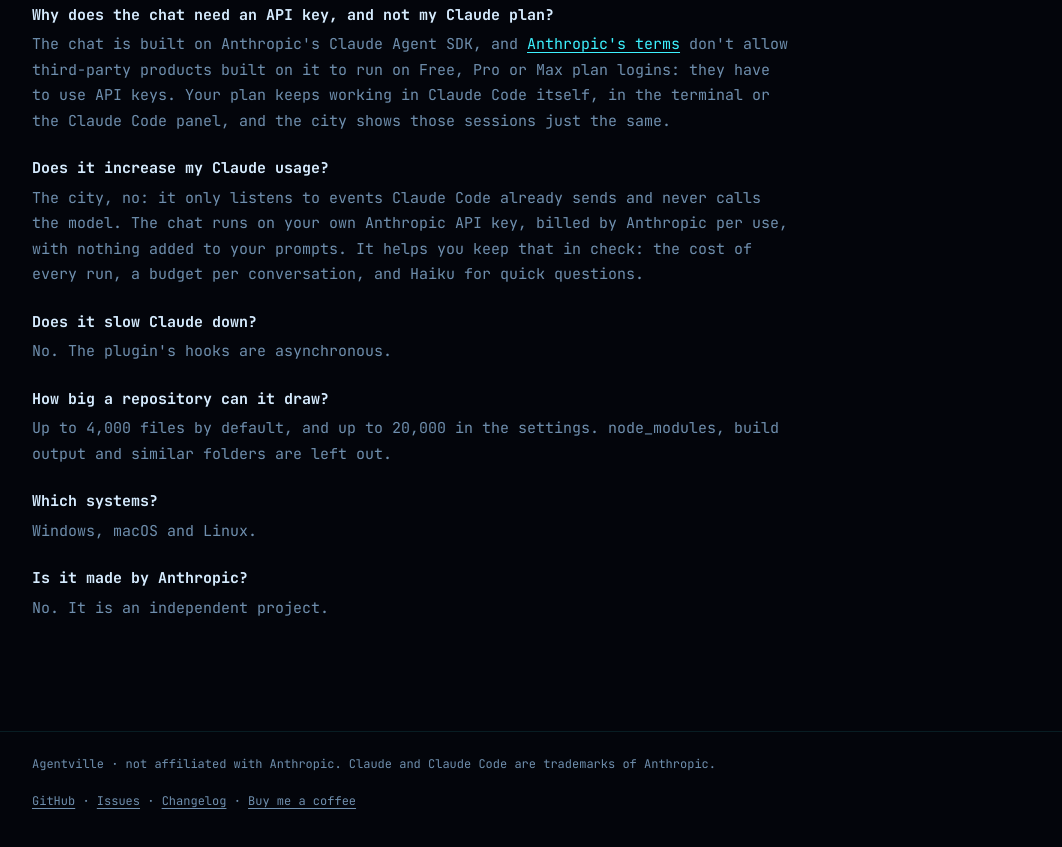
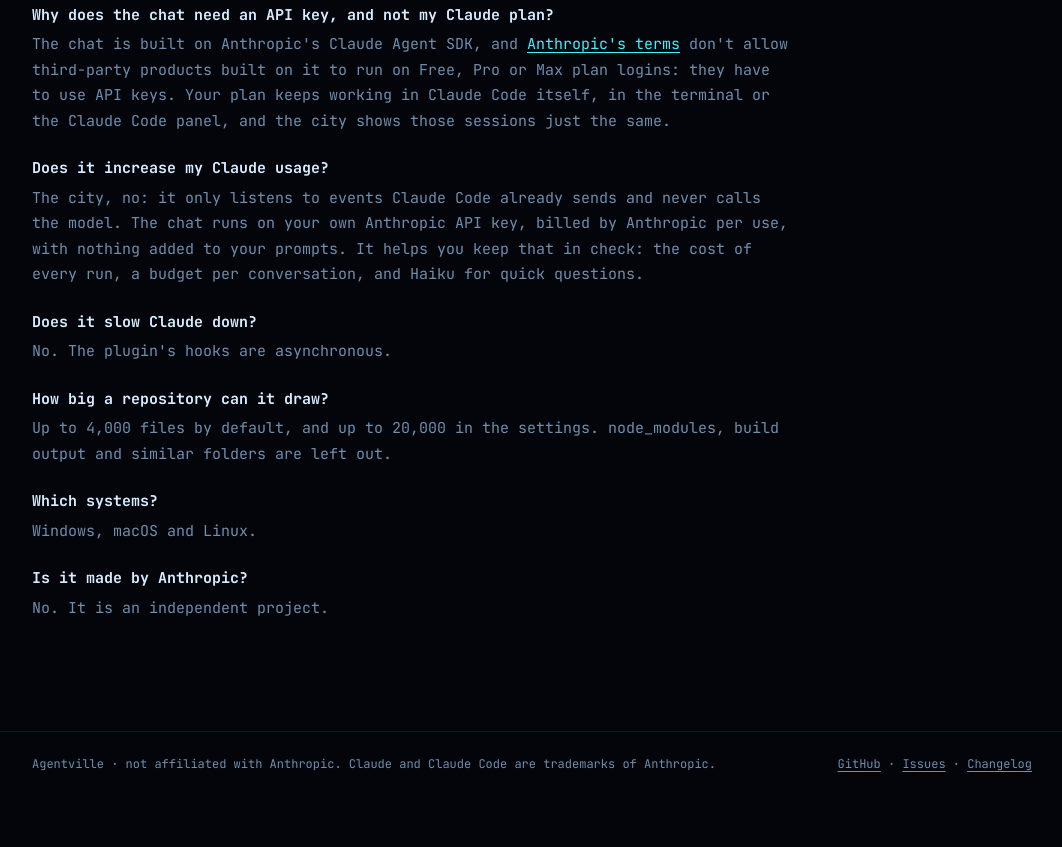
Before and after one commit to FGuerreir0/agentville, a plain HTML site: page docs/index.html in a window 1280 px wide. Shown: the part 4729-5576 px from the top of the page, without its empty margins (108-1170 px from the left). After the commit the page ends 5540 px from the top, so only its background shows below. Drawn offline with Linux system fonts and the light colour scheme.

Commit message:
remove buy me urls

```diff
--- a/docs/index.html
+++ b/docs/index.html
@@ -269,7 +269,7 @@ event.prompt = cut(payload.prompt, <span class="n">80</span>)</pre>
 <footer>
   <div class="wrap">
     <span>Agentville · not affiliated with Anthropic. Claude and Claude Code are trademarks of Anthropic.</span>
-    <span><a href="https://github.com/FGuerreir0/agentville">GitHub</a> · <a href="https://github.com/FGuerreir0/agentville/issues">Issues</a> · <a href="https://github.com/FGuerreir0/agentville/blob/main/CHANGELOG.md">Changelog</a> · <a href="https://buymeacoffee.com/fabioguerreiro">Buy me a coffee</a></span>
+    <span><a href="https://github.com/FGuerreir0/agentville">GitHub</a> · <a href="https://github.com/FGuerreir0/agentville/issues">Issues</a> · <a href="https://github.com/FGuerreir0/agentville/blob/main/CHANGELOG.md">Changelog</a></span>
   </div>
 </footer>
 
```
Also changed, not shown: 2 other files.
